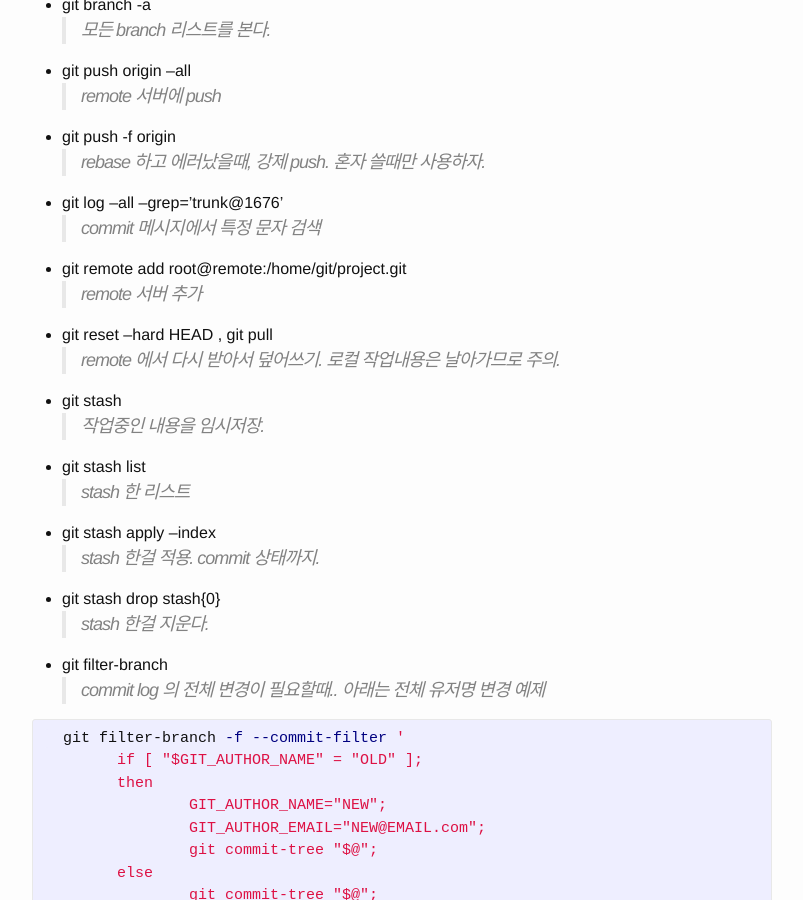
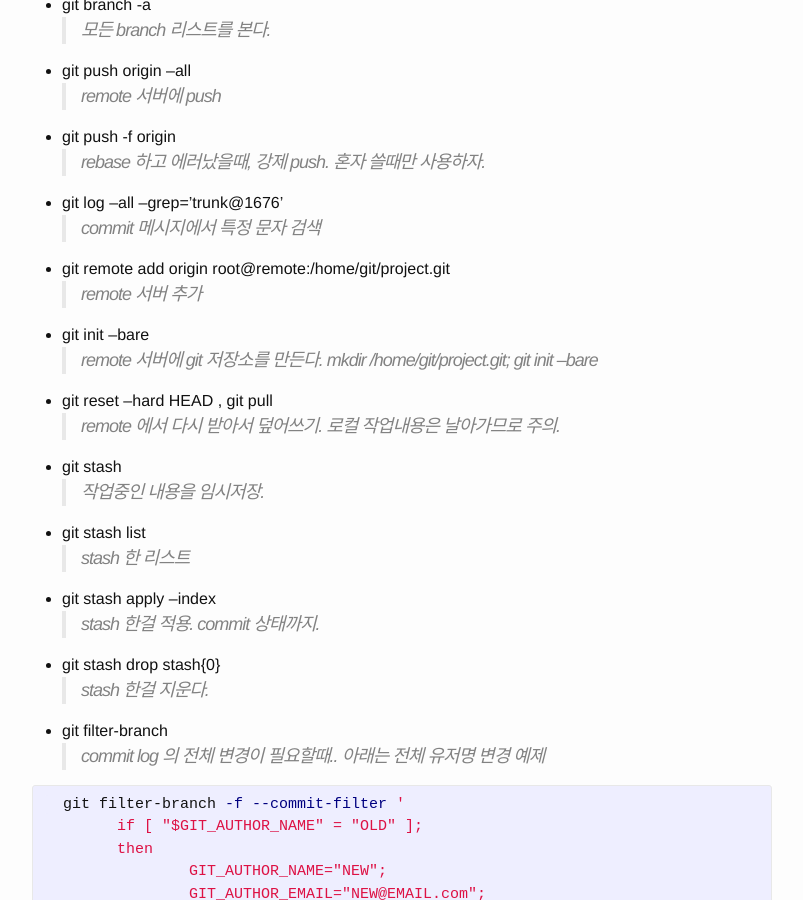
Before and after one commit to linusdamyo/linusdamyo.github.io, a Jekyll site: the page built from _posts/2015-12-22-migrate-to-git-from-svn.md, in a window 1280 px wide and 900 px high, scrolled down 2792 px. Shown: the whole window, without its empty margins (238-1041 px from the left). Built offline with Jekyll 4.4.1, drawn with Linux system fonts in a browser that asks for light colours; Markdown is read by kramdown in place of the engine named in the settings.

Commit message:
2015-12-22-migrate-to-git-from-svn modified: git remote add, git init --bare

```diff
--- a/_posts/2015-12-22-migrate-to-git-from-svn.md
+++ b/_posts/2015-12-22-migrate-to-git-from-svn.md
@@ -108,8 +108,12 @@ git으로 옮기고나니 소스관리가 훨씬 수월해졌다. 이 좋은걸
 - git log --all --grep='trunk@1676'
 > commit 메시지에서 특정 문자 검색
 
-- git remote add root@remote:/home/git/project.git
+- git remote add origin root@remote:/home/git/project.git
 > remote 서버 추가
+
+- git init --bare
+> remote 서버에 git 저장소를 만든다.
+> mkdir /home/git/project.git; git init --bare
 
 - git reset --hard HEAD , git pull
 > remote 에서 다시 받아서 덮어쓰기. 로컬 작업내용은 날아가므로 주의.
```
